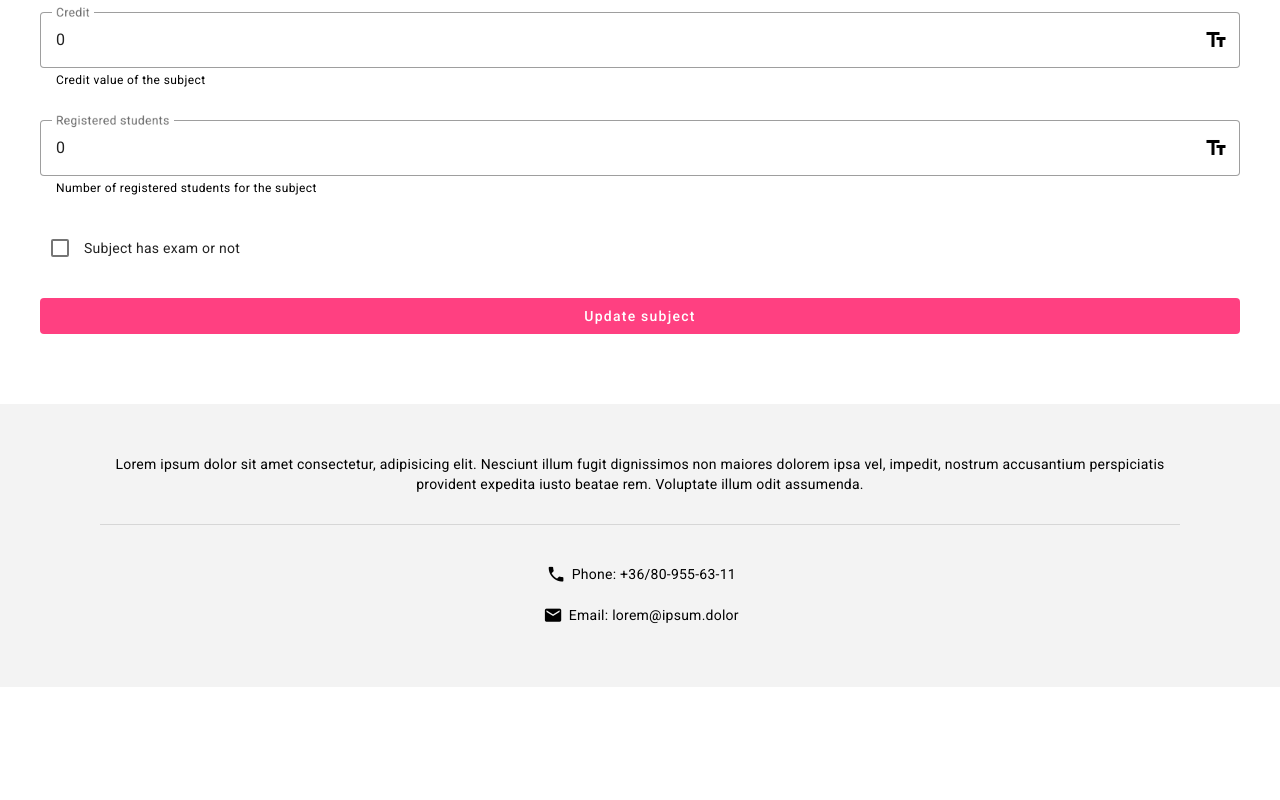
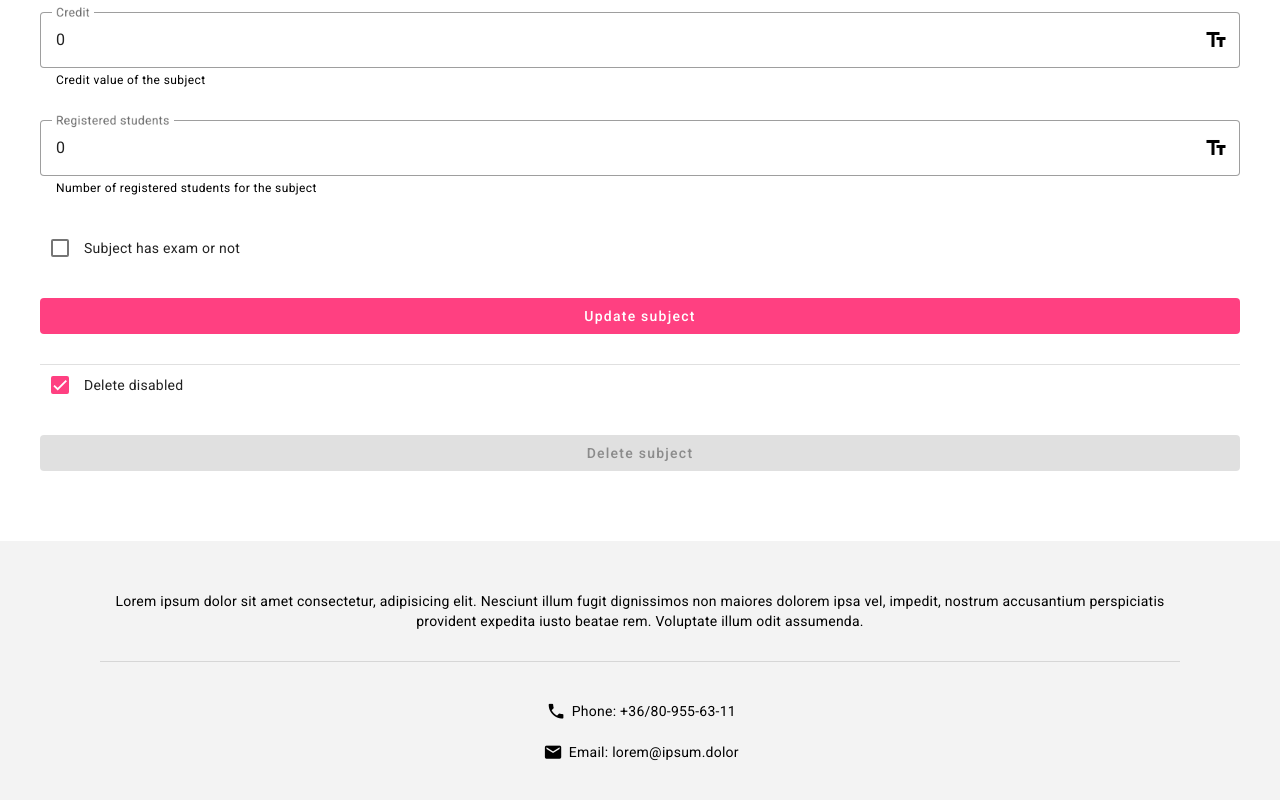
Before and after one commit to siposm/oktatas-frontend-dev, an Angular app in the folder modul-12/myApp/: page /update-subject/1 in a window 1280 px wide. Shown: the part 588-1388 px from the top of the page. Before the commit the page ends 1275 px from the top, so only its background shows below. Built offline with nearby package versions, Linux system fonts and the light colour scheme; no server answers; sample sign-in values are in the browser's storage.

Commit message:
delete subject added

```diff
--- a/modul-12/myApp/src/app/update-subject/update-subject.component.html
+++ b/modul-12/myApp/src/app/update-subject/update-subject.component.html
@@ -62,3 +62,20 @@
 >
     Update subject
 </button>
+
+<mat-divider></mat-divider>
+
+<mat-checkbox
+    [(ngModel)]="this.deleteDisabled"
+>
+    Delete disabled
+</mat-checkbox>
+
+<button
+    mat-flat-button
+    color="warn"
+    [disabled]="this.deleteDisabled"
+    (click)="deleteSubject(this.subject.id)"
+>
+    Delete subject
+</button>
--- a/modul-12/myApp/src/app/update-subject/update-subject.component.ts
+++ b/modul-12/myApp/src/app/update-subject/update-subject.component.ts
@@ -15,12 +15,14 @@ export class UpdateSubjectComponent {
   route: ActivatedRoute
   subject: Subject
   snackBar:MatSnackBar
+  deleteDisabled: boolean
 
   constructor(http: HttpClient, route:ActivatedRoute, snackBar:MatSnackBar) {
     this.http = http
     this.route = route
     this.subject = new Subject()
     this.snackBar = snackBar
+    this.deleteDisabled = true
   }
 
   ngOnInit(): void {
@@ -66,4 +68,27 @@ export class UpdateSubjectComponent {
         }
       )
   }
+
+  public deleteSubject(subjectID: string) : void {
+    if(subjectID === '' || subjectID === null)
+      return
+
+    let headers = new HttpHeaders({
+      'Content-Type': 'application/json',
+      'Authorization': 'Bearer ' + localStorage.getItem('nikprog-practiceapi-token')
+    })
+    this.http
+      .delete(
+        'https://practiceapi.nikprog.hu/Subject/' + subjectID,
+        { headers: headers }
+      )
+      .subscribe(
+        (success) => {
+          this.snackBar.open("Delete was successful!", "Close", { duration: 5000 })
+        },
+        (error) => {
+          this.snackBar.open("Error occured, please try again.", "Close", { duration: 5000 })
+        }
+      )
+  }
 }
```
